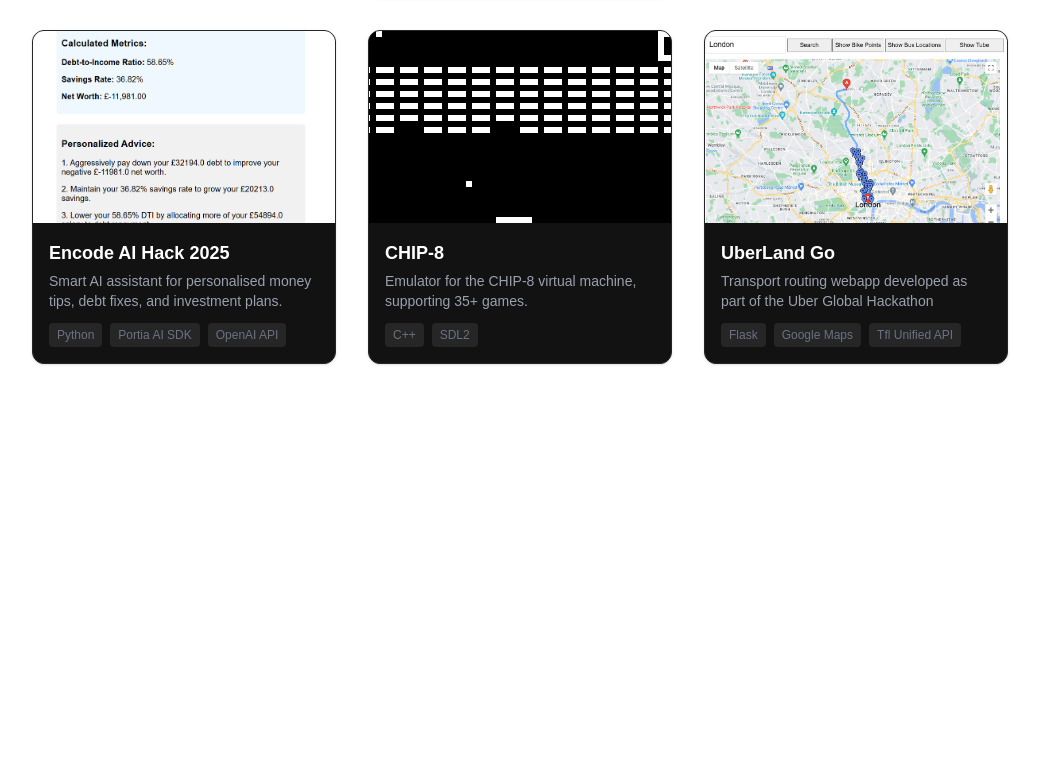
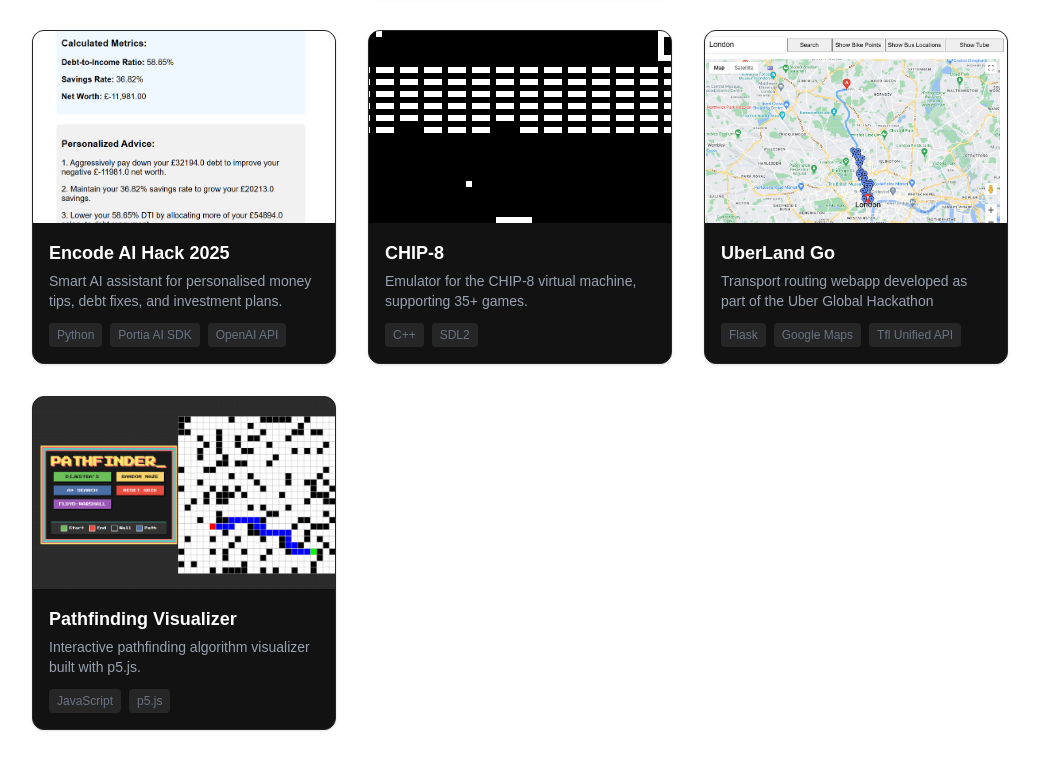
Before and after one commit to ikemal12/portfolio, a Next.js app: page /projects in a window 1280 px wide. Shown: the part 540-1310 px from the top of the page, without its empty margins (120-1159 px from the left). Before the commit the page ends 968 px from the top, so only its background shows below. Built offline with nearby package versions, Linux system fonts and the light colour scheme.

Commit message:
update projects

```diff
--- a/src/app/page.tsx
+++ b/src/app/page.tsx
@@ -101,12 +101,12 @@
         <div className="space-y-6">
           {[{
             title: 'Data Science Intern at Shell',
-            date: 'June — September 2025',
+            date: 'June 2025 — September 2025',
             desc: 'Applying data science and ML techniques to real-world energy challenges.',
             icon: '/icons/shell.png',
           }, {
             title: 'Front-End Developer for AI Training at Outlier AI',
-            date: 'Jan 2025 — Present',
+            date: 'Jan 2025 — Apr 2025',
             desc: 'Contributing to large language model training by developing clean and responsive UIs.',
             icon: '/icons/outlier.png',
           }].map((exp, i) => (
--- a/src/app/projects/page.tsx
+++ b/src/app/projects/page.tsx
@@ -51,6 +51,14 @@
     tech: ['Flask', 'Google Maps', 'Tfl Unified API'],
     img: '/previews/transport.png',
     github: 'https://github.com/ikemal12/UberLand-Go',
+    link: null,
+  },
+  {
+    title: 'Pathfinding Visualizer',
+    desc: 'Interactive pathfinding algorithm visualizer built with p5.js.',
+    tech: ['JavaScript', 'p5.js'],
+    img: '/previews/pathfinder.png',
+    github: 'https://ikemal12.github.io/pathfinding-visualizer/',
     link: null,
   },
 ];
```
Also changed, not shown: public/previews/pathfinder.png (added).
